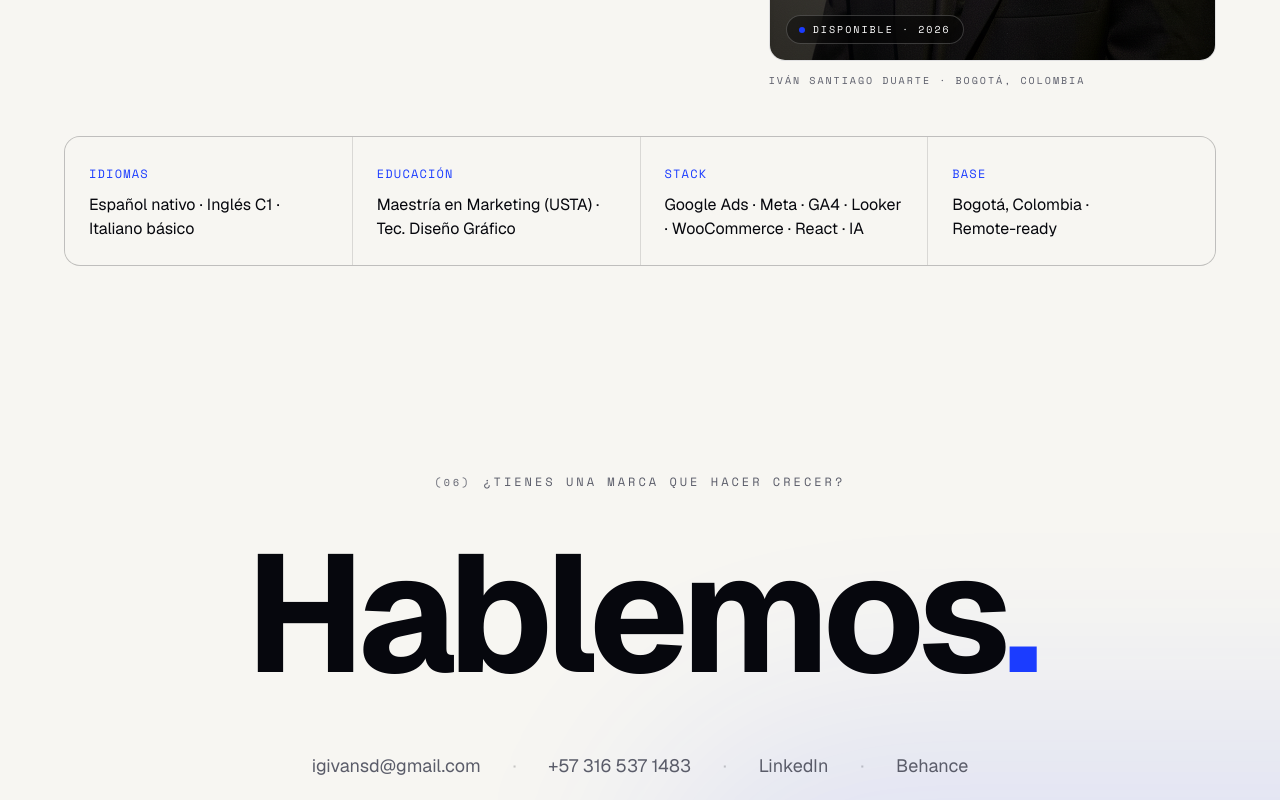
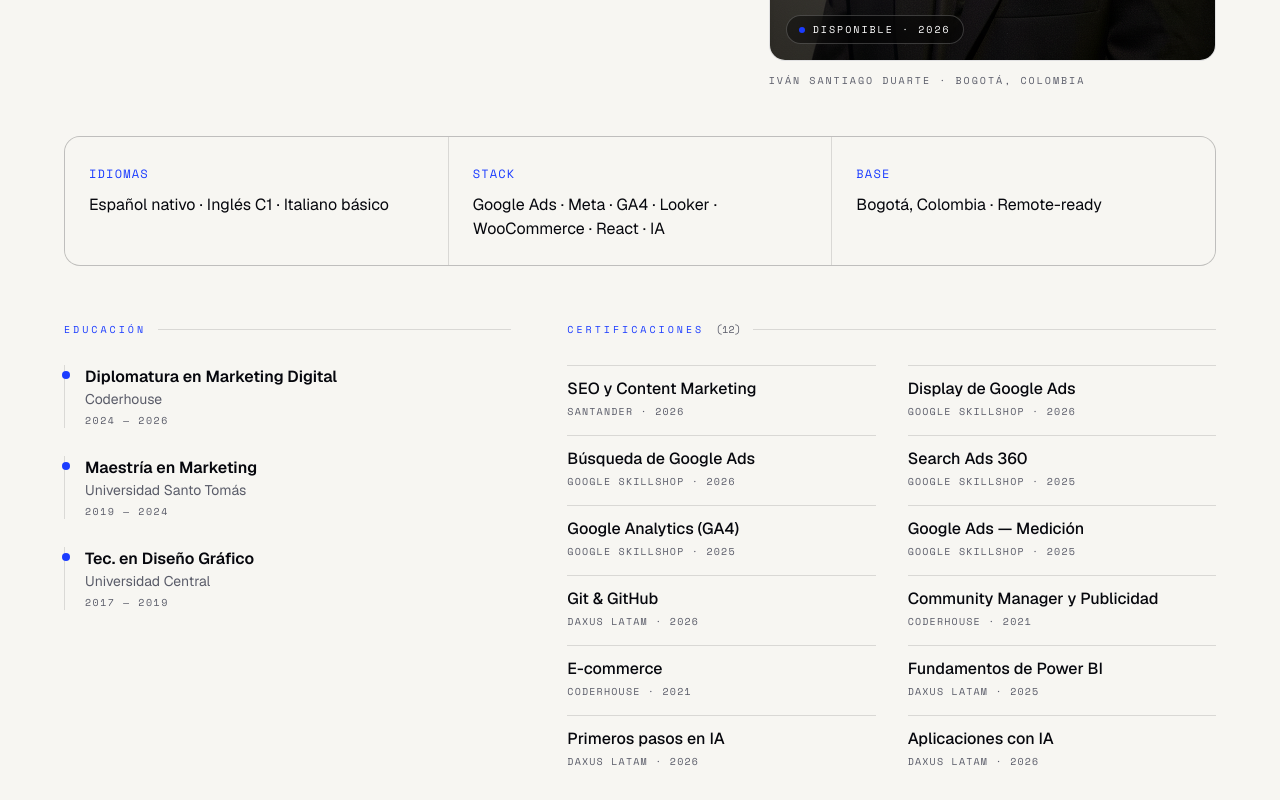
Before and after one commit to SDuarteCorredor/portafolio, a React (Vite) app: page / in a window 1280 px wide. Shown: the part 5940-6740 px from the top of the page. Built offline with nearby package versions, Linux system fonts and the light colour scheme.

Commit message:
About: agregar educación completa (timeline) y las 12 certificaciones (grilla)

```diff
--- a/src/components/About.jsx
+++ b/src/components/About.jsx
@@ -1,4 +1,4 @@
-import { about, profile } from '../data'
+import { about, profile, education, certifications } from '../data'
 import { Reveal } from './Reveal'
 
 // Lead con palabras destacadas (serif itálica azul) — render simple y confiable.
@@ -76,7 +76,7 @@ export function About() {
 
       {/* Datos clave — banda a ancho completo */}
       <Reveal>
-        <div className="mt-12 grid gap-px overflow-hidden rounded-2xl border border-line bg-line sm:grid-cols-2 lg:grid-cols-4">
+        <div className="mt-12 grid gap-px overflow-hidden rounded-2xl border border-line bg-line sm:grid-cols-2 lg:grid-cols-3">
           {about.facts.map((f) => (
             <div key={f.k} className="group bg-bg p-6 transition-colors duration-300 hover:bg-fg/[0.02]">
               <span className="font-mono text-xs uppercase tracking-widest text-santi">{f.k}</span>
@@ -87,6 +87,48 @@ export function About() {
           ))}
         </div>
       </Reveal>
+
+      {/* Educación + Certificaciones */}
+      <Reveal>
+        <div className="mt-14 grid gap-12 md:grid-cols-12 md:gap-14">
+          {/* Educación */}
+          <div className="md:col-span-5">
+            <div className="mb-7 flex items-center gap-3">
+              <span className="font-mono text-[10px] uppercase tracking-[0.3em] text-santi">Educación</span>
+              <span className="h-px flex-1 bg-line" />
+            </div>
+            <div className="space-y-7">
+              {education.map((e) => (
+                <div key={e.title} className="relative border-l border-line pl-5">
+                  <span className="absolute -left-[3.5px] top-1.5 h-2 w-2 rounded-full bg-santi" />
+                  <p className="font-grotesk font-semibold text-fg">{e.title}</p>
+                  <p className="text-sm text-muted">{e.school}</p>
+                  <p className="mt-1 font-mono text-[10px] uppercase tracking-[0.15em] text-muted">{e.period}</p>
+                </div>
+              ))}
+            </div>
+          </div>
+
+          {/* Certificaciones */}
+          <div className="md:col-span-7">
+            <div className="mb-7 flex items-center gap-3">
+              <span className="font-mono text-[10px] uppercase tracking-[0.3em] text-santi">Certificaciones</span>
+              <span className="font-mono text-[10px] text-muted">({certifications.length})</span>
+              <span className="h-px flex-1 bg-line" />
+            </div>
+            <div className="grid gap-x-8 gap-y-4 sm:grid-cols-2">
+              {certifications.map((c) => (
+                <div key={c.name} className="flex flex-col border-t border-line pt-3">
+                  <span className="text-pretty font-medium leading-snug text-fg">{c.name}</span>
+                  <span className="mt-1 font-mono text-[10px] uppercase tracking-[0.12em] text-muted">
+                    {c.issuer} · {c.year}
+                  </span>
+                </div>
+              ))}
+            </div>
+          </div>
+        </div>
+      </Reveal>
     </section>
   )
 }
--- a/src/data.js
+++ b/src/data.js
@@ -143,8 +143,28 @@ export const about = {
   ],
   facts: [
     { k: 'Idiomas', v: 'Español nativo · Inglés C1 · Italiano básico' },
-    { k: 'Educación', v: 'Maestría en Marketing (USTA) · Tec. Diseño Gráfico' },
     { k: 'Stack', v: 'Google Ads · Meta · GA4 · Looker · WooCommerce · React · IA' },
     { k: 'Base', v: 'Bogotá, Colombia · Remote-ready' },
   ],
 }
+
+export const education = [
+  { title: 'Diplomatura en Marketing Digital', school: 'Coderhouse', period: '2024 — 2026' },
+  { title: 'Maestría en Marketing', school: 'Universidad Santo Tomás', period: '2019 — 2024' },
+  { title: 'Tec. en Diseño Gráfico', school: 'Universidad Central', period: '2017 — 2019' },
+]
+
+export const certifications = [
+  { name: 'SEO y Content Marketing', issuer: 'Santander', year: '2026' },
+  { name: 'Display de Google Ads', issuer: 'Google Skillshop', year: '2026' },
+  { name: 'Búsqueda de Google Ads', issuer: 'Google Skillshop', year: '2026' },
+  { name: 'Search Ads 360', issuer: 'Google Skillshop', year: '2025' },
+  { name: 'Google Analytics (GA4)', issuer: 'Google Skillshop', year: '2025' },
+  { name: 'Google Ads — Medición', issuer: 'Google Skillshop', year: '2025' },
+  { name: 'Git & GitHub', issuer: 'Daxus Latam', year: '2026' },
+  { name: 'Community Manager y Publicidad', issuer: 'Coderhouse', year: '2021' },
+  { name: 'E-commerce', issuer: 'Coderhouse', year: '2021' },
+  { name: 'Fundamentos de Power BI', issuer: 'Daxus Latam', year: '2025' },
+  { name: 'Primeros pasos en IA', issuer: 'Daxus Latam', year: '2026' },
+  { name: 'Aplicaciones con IA', issuer: 'Daxus Latam', year: '2026' },
+]
```
